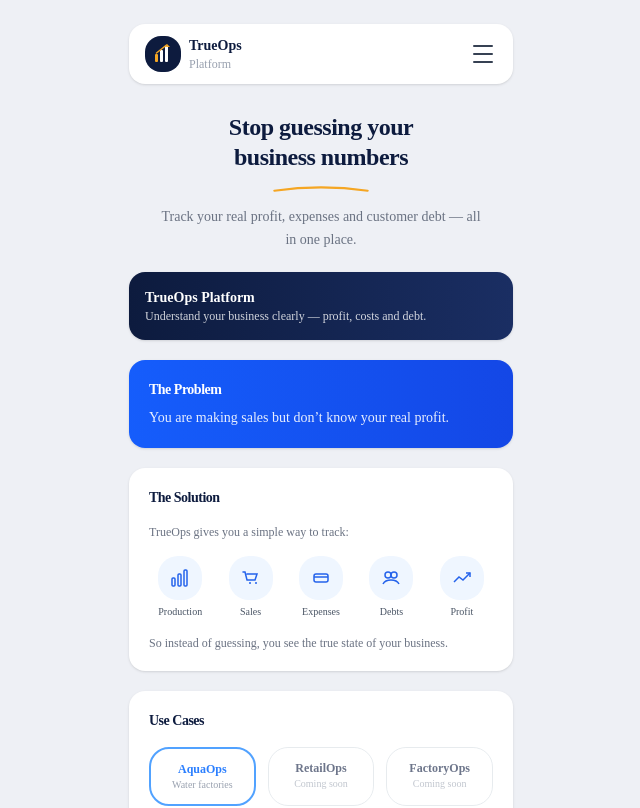
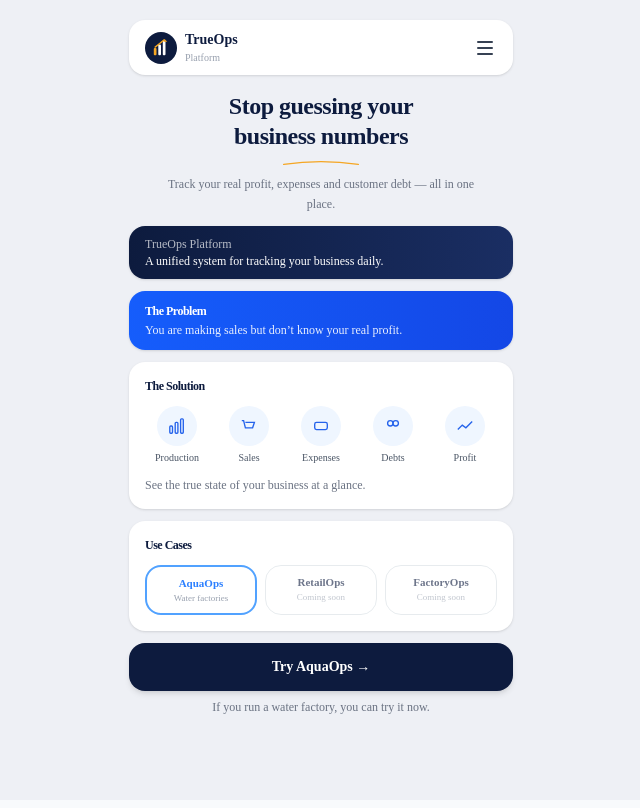
Before and after one commit to COBKingdom/aqua-ops, a Next.js app: page / in a window 1280 px wide. Shown: the top 808 px of the page, without its empty margins (319-959 px from the left). Built offline with nearby package versions, Linux system fonts and the light colour scheme.

Commit message:
restore polished landing UI (tight version)

```diff
--- a/app/aquaops/page.tsx
+++ b/app/aquaops/page.tsx
@@ -1,30 +1,5 @@
+import WaterFactoryApp from "@/components/water-factory-app"
+
 export default function AquaOpsPage() {
-  return (
-    <main className="p-6 max-w-3xl mx-auto space-y-6">
-
-      <p className="text-sm text-gray-500">Powered by TrueOps</p>
-
-      <h1 className="text-3xl font-bold">💧 AquaOps</h1>
-
-      <p className="text-gray-600">
-        AquaOps helps water factory owners clearly track daily production,
-        sales, expenses, and customer debt — so you can see your real profit.
-      </p>
-
-      <ul className="list-disc pl-5 text-gray-700 space-y-2">
-        <li>Track daily production</li>
-        <li>Record sales and outstanding payments</li>
-        <li>Capture all expenses</li>
-        <li>See real profit instantly</li>
-      </ul>
-
-      <a
-        href="/app"
-        className="inline-block bg-black text-white px-6 py-3 rounded-xl shadow-lg hover:scale-105 transition"
-      >
-        Open AquaOps App
-      </a>
-
-    </main>
-  );
+  return <WaterFactoryApp />
 }
--- a/app/page.tsx
+++ b/app/page.tsx
@@ -1,13 +1,13 @@
 export default function Home() {
   return (
-    <main className="min-h-screen bg-[#eef0f5] py-6 px-4 flex justify-center">
-      <div className="w-full max-w-sm space-y-5 pb-10">
+    <main className="min-h-screen bg-[#eef0f5] py-5 px-4 flex justify-center">
+      <div className="w-full max-w-sm space-y-3 pb-8">
 
         {/* NAVBAR */}
-        <div className="flex items-center justify-between bg-white rounded-2xl px-4 py-3 shadow-sm">
+        <div className="flex items-center justify-between bg-white rounded-2xl px-4 py-2.5 shadow-sm">
           <div className="flex items-center gap-2">
-            <div className="w-9 h-9 rounded-lg bg-[#0d1b3e] flex items-center justify-center">
-              <svg width="20" height="20" viewBox="0 0 20 20" fill="none">
+            <div className="w-8 h-8 rounded-lg bg-[#0d1b3e] flex items-center justify-center">
+              <svg width="18" height="18" viewBox="0 0 20 20" fill="none">
                 <rect x="2" y="10" width="3" height="8" rx="1" fill="#f5a623"/>
                 <rect x="7" y="6" width="3" height="12" rx="1" fill="white"/>
                 <rect x="12" y="2" width="3" height="16" rx="1" fill="white"/>
@@ -17,64 +17,59 @@ export default function Home() {
             </div>
             <div>
               <p className="text-[#0d1b3e] font-bold text-sm">TrueOps</p>
-              <p className="text-gray-400 text-xs">Platform</p>
+              <p className="text-gray-400 text-[10px]">Platform</p>
             </div>
           </div>
-          <button className="flex flex-col gap-1.5 p-1">
-            <span className="block w-5 h-0.5 bg-gray-700 rounded"></span>
-            <span className="block w-5 h-0.5 bg-gray-700 rounded"></span>
-            <span className="block w-5 h-0.5 bg-gray-700 rounded"></span>
+          <button className="flex flex-col gap-1 p-1">
+            <span className="block w-4 h-0.5 bg-gray-700 rounded"></span>
+            <span className="block w-4 h-0.5 bg-gray-700 rounded"></span>
+            <span className="block w-4 h-0.5 bg-gray-700 rounded"></span>
           </button>
         </div>
 
         {/* HERO */}
-        <div className="text-center space-y-3 pt-2">
+        <div className="text-center space-y-2 pt-1">
           <h1 className="text-2xl font-extrabold text-[#0d1b3e] leading-tight">
             Stop guessing your<br />business numbers
           </h1>
 
           <div className="flex justify-center">
-            <svg width="100" height="10" viewBox="0 0 120 12">
-              <path d="M4 8 Q60 0 116 8" stroke="#f5a623" strokeWidth="2.5" fill="none" strokeLinecap="round"/>
+            <svg width="90" height="8" viewBox="0 0 120 12">
+              <path d="M4 8 Q60 0 116 8" stroke="#f5a623" strokeWidth="2" fill="none" strokeLinecap="round"/>
             </svg>
           </div>
 
-          <p className="text-gray-500 text-sm max-w-xs mx-auto leading-relaxed">
+          <p className="text-gray-500 text-xs max-w-xs mx-auto leading-relaxed">
             Track your real profit, expenses and customer debt — all in one place.
           </p>
         </div>
 
         {/* BRAND CARD */}
-        <div className="bg-gradient-to-r from-[#0d1b3e] to-[#1a2e63] rounded-2xl p-4 text-white text-sm shadow">
-          <p className="font-semibold">TrueOps Platform</p>
-          <p className="text-xs text-white/80">
-            Understand your business clearly — profit, costs and debt.
+        <div className="bg-gradient-to-r from-[#0d1b3e] to-[#1a2e63] rounded-2xl px-4 py-2.5 text-white text-xs shadow-sm">
+          <p className="text-white/70 mb-0.5">TrueOps Platform</p>
+          <p className="font-medium leading-tight">
+            A unified system for tracking your business daily.
           </p>
         </div>
 
         {/* PROBLEM CARD */}
-<div className="bg-gradient-to-r from-blue-600 to-blue-700 text-white rounded-2xl shadow-sm p-5">
-  <h2 className="text-sm font-semibold mb-2">The Problem</h2>
-
-  <p className="text-sm text-white/90">
+        <div className="bg-gradient-to-r from-blue-600 to-blue-700 text-white rounded-2xl shadow-sm px-4 py-3">
+          <h2 className="text-xs font-semibold mb-1">The Problem</h2>
+          <p className="text-xs text-white/90 leading-tight">
             You are making sales but don’t know your real profit.
           </p>
         </div>
 
         {/* SOLUTION CARD */}
-<div className="bg-white rounded-2xl shadow-sm p-5 space-y-4">
-  <h2 className="text-sm font-bold text-[#0d1b3e]">The Solution</h2>
-
-  <p className="text-xs text-gray-500">
-    TrueOps gives you a simple way to track:
-  </p>
+        <div className="bg-white rounded-2xl shadow-sm px-4 py-4 space-y-3">
+          <h2 className="text-xs font-semibold text-[#0d1b3e]">The Solution</h2>
 
           <div className="grid grid-cols-5 gap-2 text-center text-[10px]">
 
             {/* Production */}
             <div className="flex flex-col items-center gap-1">
-      <div className="w-11 h-11 rounded-xl bg-blue-50 flex items-center justify-center">
-        <svg width="20" height="20" viewBox="0 0 20 20" fill="none">
+              <div className="w-10 h-10 rounded-xl bg-blue-50 flex items-center justify-center">
+                <svg width="18" height="18" viewBox="0 0 20 20" fill="none">
                   <rect x="2" y="10" width="3" height="8" rx="1" stroke="#2563eb" strokeWidth="1.5"/>
                   <rect x="8" y="6" width="3" height="12" rx="1" stroke="#2563eb" strokeWidth="1.5"/>
                   <rect x="14" y="2" width="3" height="16" rx="1" stroke="#2563eb" strokeWidth="1.5"/>
@@ -85,11 +80,9 @@ export default function Home() {
 
             {/* Sales */}
             <div className="flex flex-col items-center gap-1">
-      <div className="w-11 h-11 rounded-xl bg-blue-50 flex items-center justify-center">
-        <svg width="20" height="20" viewBox="0 0 20 20" fill="none">
-          <path d="M2 4h2l2 8h8l2-6H6" stroke="#2563eb" strokeWidth="1.5" strokeLinecap="round"/>
-          <circle cx="9" cy="15" r="1" fill="#2563eb"/>
-          <circle cx="15" cy="15" r="1" fill="#2563eb"/>
+              <div className="w-10 h-10 rounded-xl bg-blue-50 flex items-center justify-center">
+                <svg width="18" height="18" viewBox="0 0 20 20" fill="none">
+                  <path d="M2 4h2l2 8h8l2-6H6" stroke="#2563eb" strokeWidth="1.5"/>
                 </svg>
               </div>
               <span className="text-gray-600">Sales</span>
@@ -97,10 +90,9 @@ export default function Home() {
 
             {/* Expenses */}
             <div className="flex flex-col items-center gap-1">
-      <div className="w-11 h-11 rounded-xl bg-blue-50 flex items-center justify-center">
-        <svg width="20" height="20" viewBox="0 0 20 20" fill="none">
+              <div className="w-10 h-10 rounded-xl bg-blue-50 flex items-center justify-center">
+                <svg width="18" height="18" viewBox="0 0 20 20" fill="none">
                   <rect x="3" y="6" width="14" height="8" rx="2" stroke="#2563eb" strokeWidth="1.5"/>
-          <path d="M3 9h14" stroke="#2563eb" strokeWidth="1.5"/>
                 </svg>
               </div>
               <span className="text-gray-600">Expenses</span>
@@ -108,11 +100,10 @@ export default function Home() {
 
             {/* Debts */}
             <div className="flex flex-col items-center gap-1">
-      <div className="w-11 h-11 rounded-xl bg-blue-50 flex items-center justify-center">
-        <svg width="20" height="20" viewBox="0 0 20 20" fill="none">
+              <div className="w-10 h-10 rounded-xl bg-blue-50 flex items-center justify-center">
+                <svg width="18" height="18" viewBox="0 0 20 20" fill="none">
                   <circle cx="7" cy="7" r="3" stroke="#2563eb" strokeWidth="1.5"/>
                   <circle cx="13" cy="7" r="3" stroke="#2563eb" strokeWidth="1.5"/>
-          <path d="M2 16c1.5-3 4-4 8-4s6.5 1 8 4" stroke="#2563eb" strokeWidth="1.5"/>
                 </svg>
               </div>
               <span className="text-gray-600">Debts</span>
@@ -120,56 +111,55 @@ export default function Home() {
 
             {/* Profit */}
             <div className="flex flex-col items-center gap-1">
-      <div className="w-11 h-11 rounded-xl bg-blue-50 flex items-center justify-center">
-        <svg width="20" height="20" viewBox="0 0 20 20" fill="none">
+              <div className="w-10 h-10 rounded-xl bg-blue-50 flex items-center justify-center">
+                <svg width="18" height="18" viewBox="0 0 20 20" fill="none">
                   <polyline points="2,14 7,9 11,12 18,5" stroke="#2563eb" strokeWidth="1.5"/>
-          <polyline points="14,5 18,5 18,9" stroke="#2563eb" strokeWidth="1.5"/>
                 </svg>
               </div>
-      <span className="text-gray-600 text-center">Profit</span>
+              <span className="text-gray-600">Profit</span>
             </div>
 
           </div>
 
           <p className="text-xs text-gray-500">
-    So instead of guessing, you see the true state of your business.
+            See the true state of your business at a glance.
           </p>
         </div>
 
         {/* USE CASES */}
-        <div className="bg-white rounded-2xl shadow-sm p-5 space-y-4">
-          <h2 className="text-sm font-bold text-[#0d1b3e]">Use Cases</h2>
+        <div className="bg-white rounded-2xl shadow-sm px-4 py-4 space-y-3">
+          <h2 className="text-xs font-semibold text-[#0d1b3e]">Use Cases</h2>
 
-          <div className="grid grid-cols-3 gap-3">
+          <div className="grid grid-cols-3 gap-2">
 
-            <div className="border-2 border-blue-400 rounded-xl p-3 text-center">
-              <p className="text-xs font-bold text-blue-500">AquaOps</p>
-              <p className="text-[10px] text-gray-400">Water factories</p>
+            <div className="border-2 border-blue-400 rounded-lg p-2 text-center">
+              <p className="text-[11px] font-bold text-blue-500">AquaOps</p>
+              <p className="text-[9px] text-gray-400">Water factories</p>
             </div>
 
-            <div className="border rounded-xl p-3 text-center opacity-60">
-              <p className="text-xs font-bold text-[#0d1b3e]">RetailOps</p>
-              <p className="text-[10px] text-gray-400">Coming soon</p>
+            <div className="border rounded-lg p-2 text-center opacity-60">
+              <p className="text-[11px] font-bold text-[#0d1b3e]">RetailOps</p>
+              <p className="text-[9px] text-gray-400">Coming soon</p>
             </div>
 
-            <div className="border rounded-xl p-3 text-center opacity-60">
-              <p className="text-xs font-bold text-[#0d1b3e]">FactoryOps</p>
-              <p className="text-[10px] text-gray-400">Coming soon</p>
+            <div className="border rounded-lg p-2 text-center opacity-60">
+              <p className="text-[11px] font-bold text-[#0d1b3e]">FactoryOps</p>
+              <p className="text-[9px] text-gray-400">Coming soon</p>
             </div>
 
           </div>
         </div>
 
         {/* CTA */}
-        <div className="space-y-3">
+        <div className="space-y-2">
           <a
             href="/aquaops"
-            className="block w-full bg-[#0d1b3e] text-white py-4 rounded-2xl font-bold text-base text-center shadow-md hover:bg-[#162a5a] transition"
+            className="block w-full bg-[#0d1b3e] text-white py-3.5 rounded-2xl font-semibold text-sm text-center shadow-md hover:bg-[#162a5a] transition"
           >
             Try AquaOps →
           </a>
 
-          <p className="text-center text-sm text-gray-500">
+          <p className="text-center text-xs text-gray-500">
             If you run a water factory, you can try it now.
           </p>
         </div>
```
Also changed, not shown: components/water-factory-app.tsx (+70 -43 lines). Lines whose indentation alone changed are shown as unchanged.
